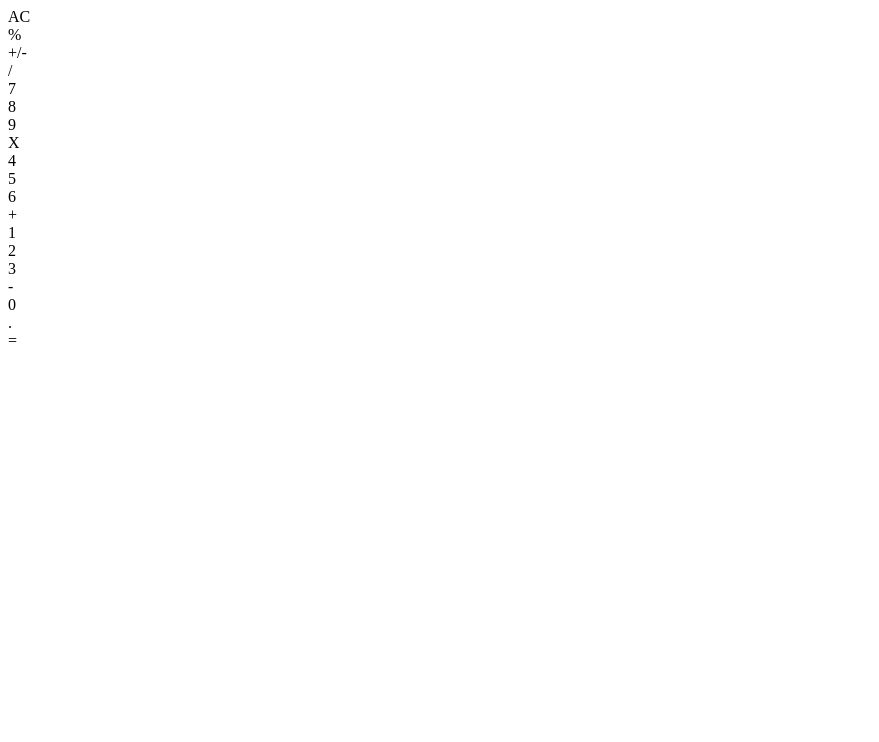
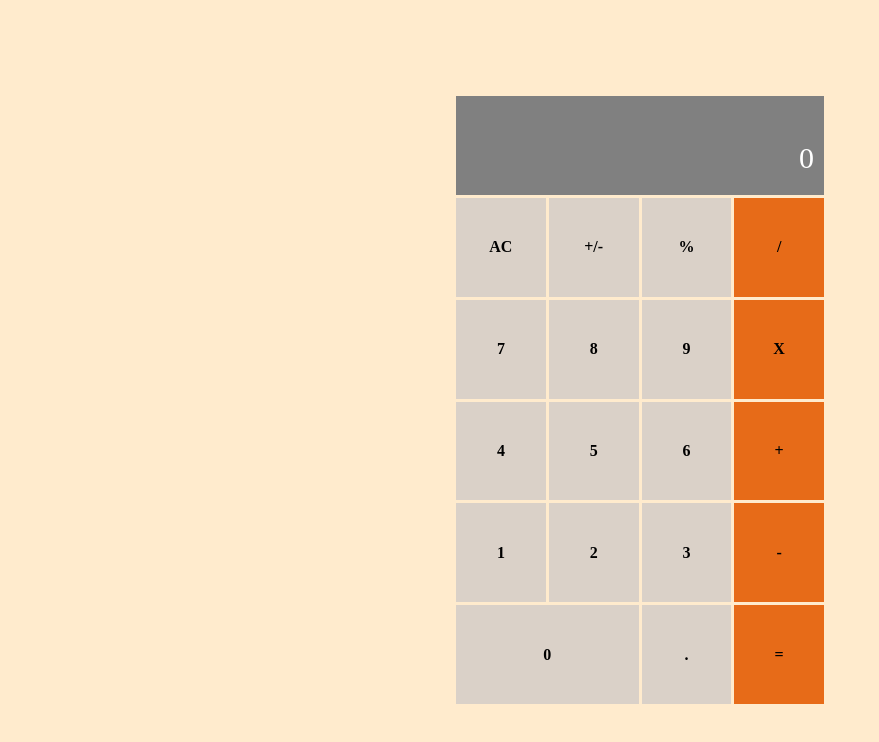
Before and after one commit to Cluab/Math-magicians, a React (Create React App) app: page / in a window 1280 px wide. Shown: the top 742 px of the page, without its empty margins (0-879 px from the left). Built offline with nearby package versions, Linux system fonts and the light colour scheme.

Commit message:
add styling to calculator

```diff
--- a/src/components/calculator/calculator.css
+++ b/src/components/calculator/calculator.css
@@ -0,0 +1,59 @@
+* {
+  margin: 0;
+  padding: 0;
+  box-sizing: border-box;
+  -webkit-user-select: none;
+  -webkit-user-drag: none;
+}
+
+body {
+    display: grid;
+    background-color: blanchedalmond;
+    place-content: center;
+    height: 100vh;
+}
+
+.container {
+    height: 80vh;
+    width: 50vh;
+    padding: 1rem;
+}
+
+.wrapper {
+    display: grid;
+    height: 100%;
+    width:100%;
+    grid-template-columns: repeat(4, 1fr);
+    grid-template-rows: repeat(6, 1fr);
+    gap: 3px;
+}
+
+.screen {
+    grid-column: 1 / -1;
+    background-color: gray;
+    color: white;
+    padding-top: 45px;
+    padding-right: 10px;
+    font-size: 30px;
+    text-align: end;
+}
+.btn {
+    display: grid;
+    place-content: center;
+    background-color: rgb(218, 209, 200);
+    color: black;
+    cursor: pointer;
+    font-weight: bold;
+}
+
+.btn:hover {
+    background-color: aliceblue;
+}
+
+.orange {
+    background-color: rgb(231, 107, 24);
+}
+
+.zero {
+    grid-column: 1 / span 2;
+}
--- a/src/components/calculator/calculator.js
+++ b/src/components/calculator/calculator.js
@@ -1,4 +1,5 @@
 import { PureComponent } from 'react';
+import './calculator.css';
 
 class Calculator extends PureComponent {
   render() {
@@ -6,26 +7,26 @@ class Calculator extends PureComponent {
       <>
         <div className="container">
           <div className="wrapper">
-            <div className="screen" />
+            <div className="screen">0</div>
             <div className="btn light-gray">AC</div>
+            <div className="btn light-gray">+/-</div>
             <div className="btn light-gray">%</div>
-            <div className="btn light-gray">+/-</div>
-            <div className="btn light-gray">/</div>
+            <div className="btn orange">/</div>
             <div className="btn light-gray">7</div>
             <div className="btn light-gray">8</div>
             <div className="btn light-gray">9</div>
-            <div className="btn light-gray">X</div>
+            <div className="btn orange">X</div>
             <div className="btn light-gray">4</div>
             <div className="btn light-gray">5</div>
             <div className="btn light-gray">6</div>
-            <div className="btn light-gray">+</div>
+            <div className="btn orange">+</div>
             <div className="btn light-gray">1</div>
             <div className="btn light-gray">2</div>
             <div className="btn light-gray">3</div>
-            <div className="btn light-gray">-</div>
-            <div className="btn light-gray">0</div>
+            <div className="btn orange">-</div>
+            <div className="btn light-gray zero">0</div>
             <div className="btn light-gray">.</div>
-            <div className="btn light-gray">=</div>
+            <div className="btn orange">=</div>
           </div>
         </div>
       </>
--- a/src/index.css
+++ /dev/null
@@ -1,3 +0,0 @@
-body {
-  margin: 0;
-}
--- a/src/index.js
+++ b/src/index.js
@@ -1,10 +1,5 @@
 // import React from 'react';
 // import ReactDOM from 'react-dom';
-// import './index.css';
-// import App from './App';
-
-// ReactDOM.render(<App />, document.getElementById('root'));
-
 import React from 'react';
 import ReactDOM from 'react-dom/client';
 import App from './App';
```
